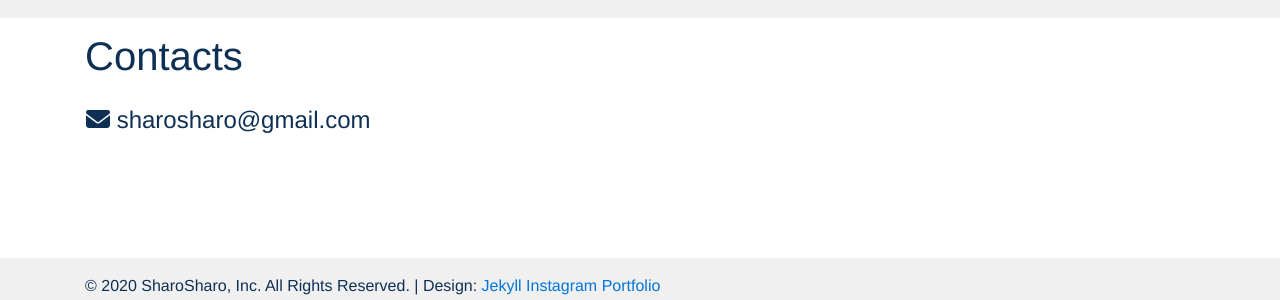
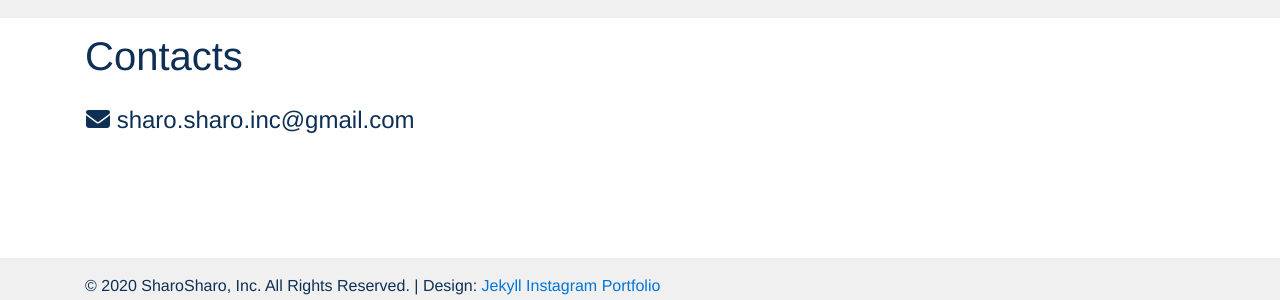
Before and after one commit to sharosharo/sharosharo.github.io, a Jekyll site: the page built from index.html, in a window 1280 px wide and 900 px high, scrolled down 563 px. Shown: the part 586-886 px from the top of the window. Built offline with Jekyll 4.4.1, drawn with Linux system fonts in a browser that asks for light colours; nearby versions of some CDN libraries.

Commit message:
Update _config.yml

```diff
--- a/_config.yml
+++ b/_config.yml
@@ -17,7 +17,7 @@ markdown: kramdown
 snapwidget: 247552
 
 # Contacts
-email: sharosharo@gmail.com
+email: sharo.sharo.inc@gmail.com
 phone:
 
 # Tracking
```
